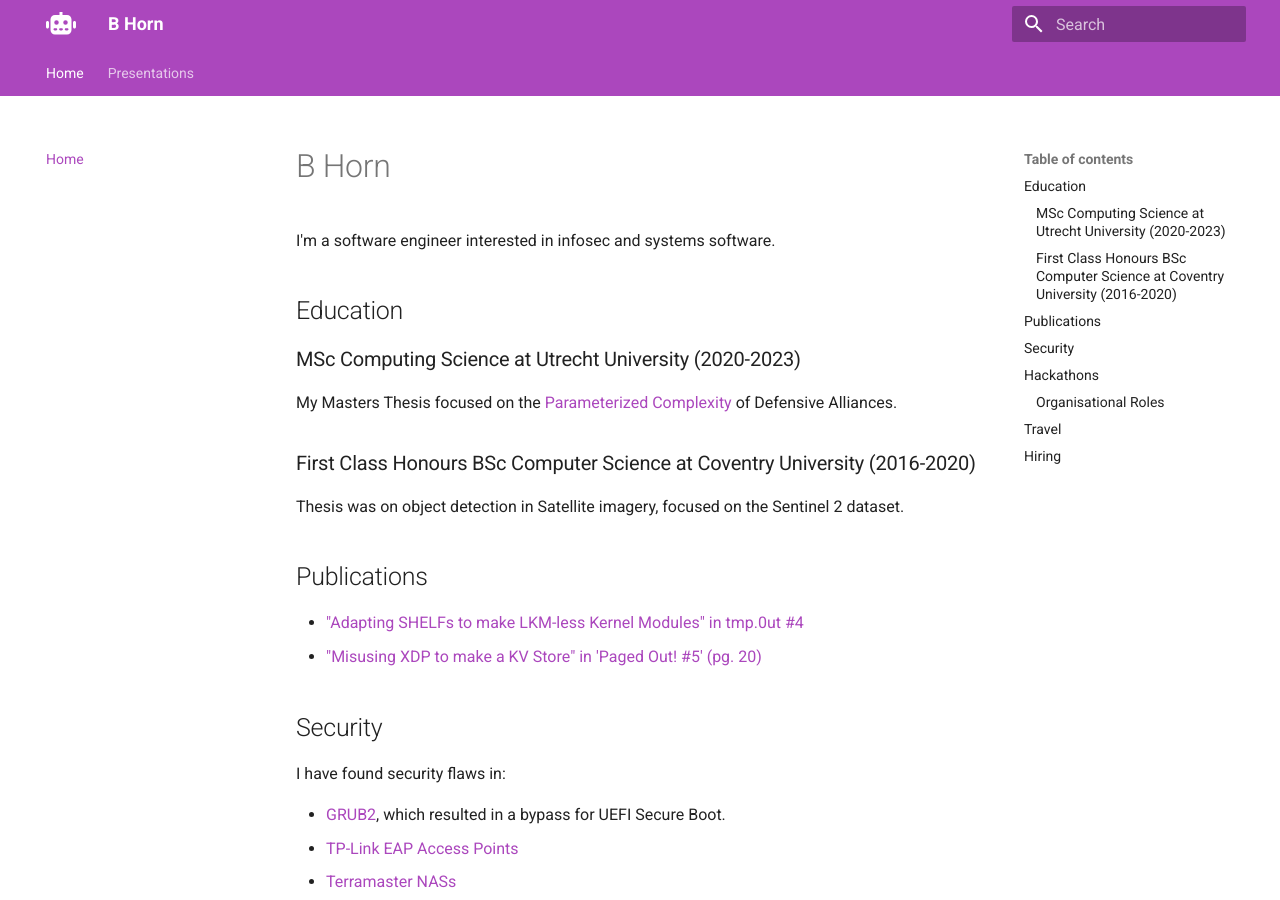
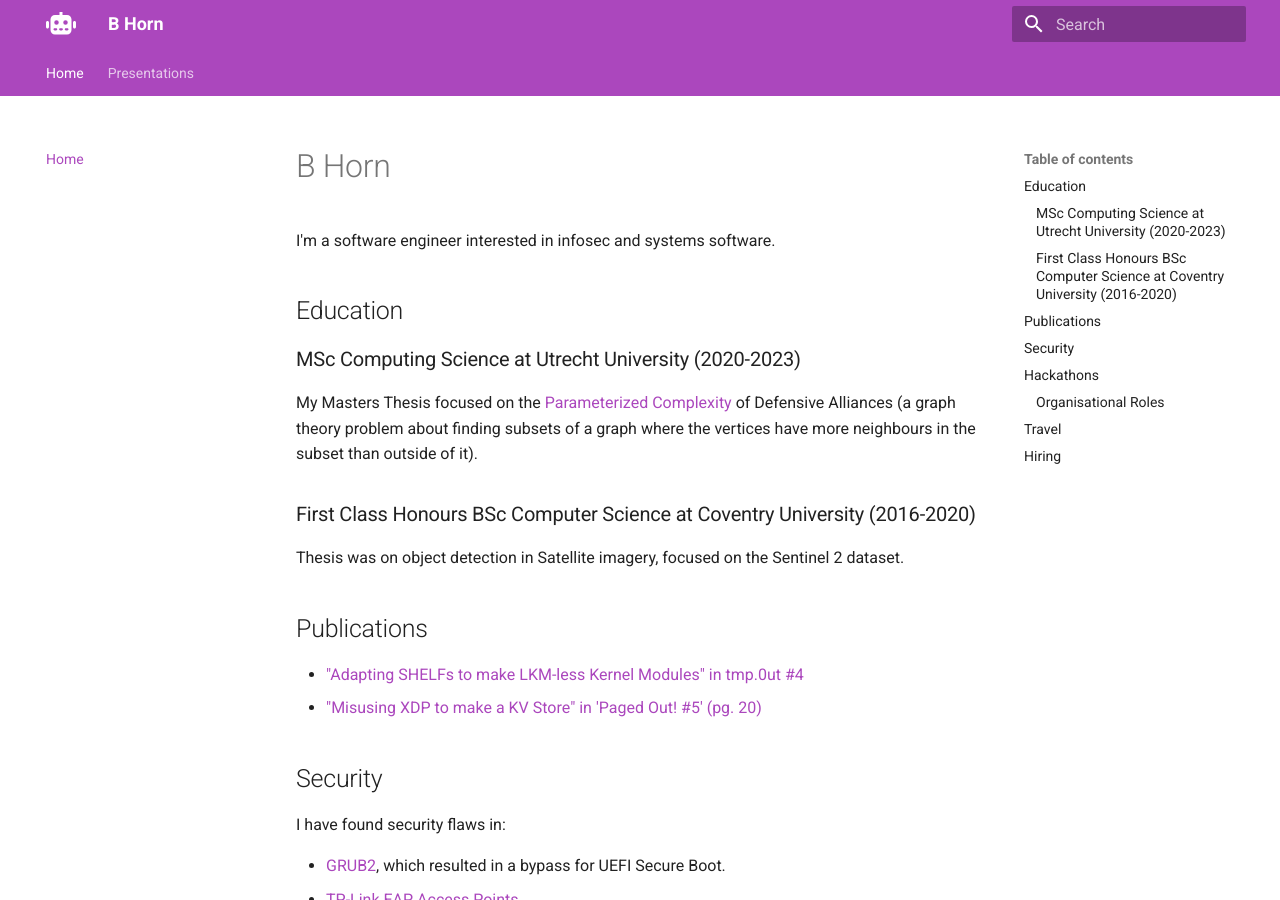
Before and after one commit to bahorn/b.horn.uk, an MkDocs documentation site: the page built from docs/index.md, in a window 1280 px wide and 900 px high. Built offline with MkDocs 1.6.1 and Material for MkDocs 9.7.7, drawn with Linux system fonts in a browser that asks for light colours; nearby versions of some CDN libraries.

Commit message:
Update index.md

```diff
--- a/docs/index.md
+++ b/docs/index.md
@@ -6,7 +6,7 @@ I'm a software engineer interested in infosec and systems software.
 
 ### MSc Computing Science at Utrecht University (2020-2023)
 
-My Masters Thesis focused on the [Parameterized Complexity](https://en.wikipedia.org/wiki/Parameterized_complexity) of Defensive Alliances.
+My Masters Thesis focused on the [Parameterized Complexity](https://en.wikipedia.org/wiki/Parameterized_complexity) of Defensive Alliances (a graph theory problem about finding subsets of a graph where the vertices have more neighbours in the subset than outside of it).
 
 ### First Class Honours BSc Computer Science at Coventry University (2016-2020)
 
```
